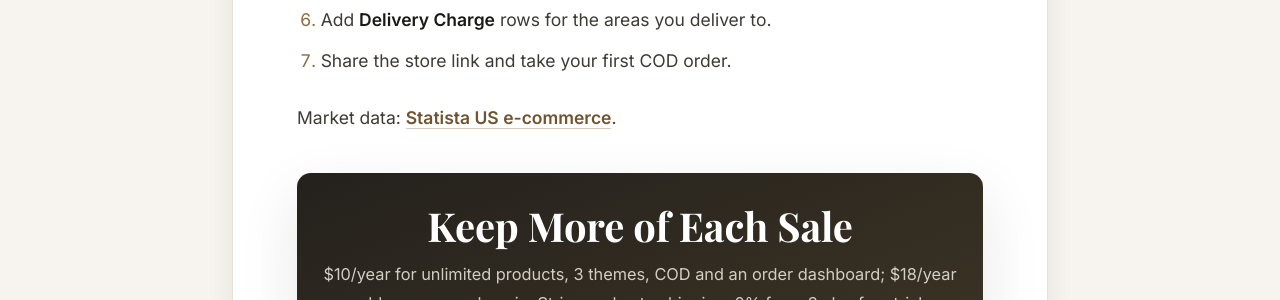
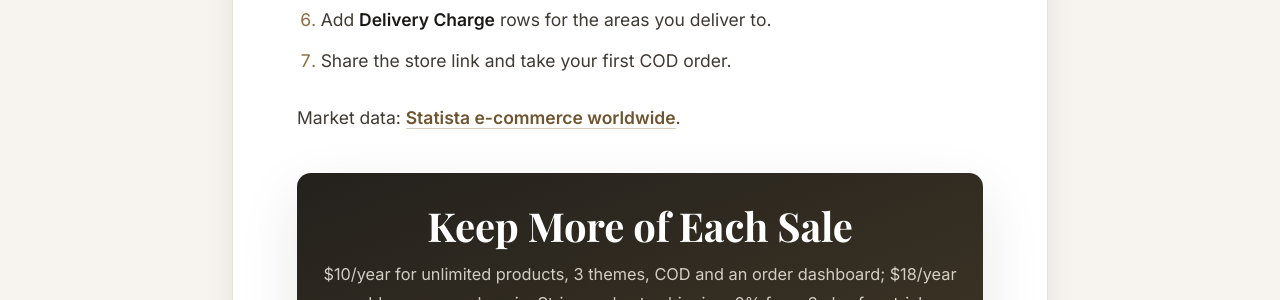
Before and after one commit to ShamsiShakeeb/shopebusiness-blog, a Jekyll site: the page built from _posts/2026-11-23-reduce-marketplace-fees-sell-on-own-website.html, in a window 1280 px wide and 900 px high, scrolled down 1415 px. Shown: the part 153-453 px from the top of the window. Built offline with Jekyll 4.4.1, drawn with Linux system fonts in a browser that asks for light colours.

Commit message:
Replace misdirecting Statista US e-commerce link with e-commerce worldwide
Co-Authored-By: Devin AI <158243242+devin-ai-integration[bot]@users.noreply.github.com>

```diff
--- a/_posts/2026-11-23-own-branded-store-vs-marketplace-high-volume-sellers.html
+++ b/_posts/2026-11-23-own-branded-store-vs-marketplace-high-volume-sellers.html
@@ -71,7 +71,7 @@ languages: [en]
 <p><em>Competitor figures are approximate and based on publicly available pricing at the time of writing; check each vendor's pricing page for current numbers.</em></p>
 
 <h2>Recommended mix</h2>
-<p>Keep marketplace listings for discovery and move repeat buyers to your store. Stripe fees: <a href="https://stripe.com/pricing" target="_blank" rel="noopener">Stripe pricing</a>. Market data: <a href="https://www.statista.com/topics/2430/e-commerce-in-the-united-states/" target="_blank" rel="noopener">Statista US e-commerce</a>.</p>
+<p>Keep marketplace listings for discovery and move repeat buyers to your store. Stripe fees: <a href="https://stripe.com/pricing" target="_blank" rel="noopener">Stripe pricing</a>. Market data: <a href="https://www.statista.com/topics/871/online-shopping/" target="_blank" rel="noopener">Statista e-commerce worldwide</a>.</p>
 
 <div class="price-box">
   <h2>Own Your High-Volume Sales</h2>
--- a/_posts/2026-11-23-reduce-marketplace-fees-sell-on-own-website.html
+++ b/_posts/2026-11-23-reduce-marketplace-fees-sell-on-own-website.html
@@ -80,7 +80,7 @@ languages: [en]
   <li>Add <strong>Delivery Charge</strong> rows for the areas you deliver to.</li>
   <li>Share the store link and take your first COD order.</li>
 </ol>
-<p>Market data: <a href="https://www.statista.com/topics/2430/e-commerce-in-the-united-states/" target="_blank" rel="noopener">Statista US e-commerce</a>.</p>
+<p>Market data: <a href="https://www.statista.com/topics/871/online-shopping/" target="_blank" rel="noopener">Statista e-commerce worldwide</a>.</p>
 
 <div class="price-box">
   <h2>Keep More of Each Sale</h2>
```
